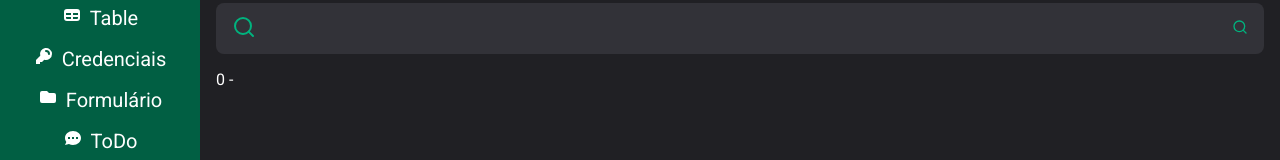
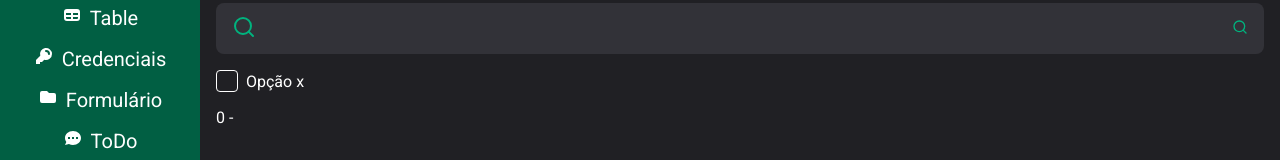
Before and after one commit to aldineifranco/components, a React (Vite) app: page /input in a window 1280 px wide. Shown: the part 239-399 px from the top of the page. Built offline with nearby package versions, Linux system fonts and the light colour scheme.

Commit message:
iniciando checkbox

```diff
--- /dev/null
+++ b/src/components/Checkbox/index.tsx
@@ -0,0 +1,22 @@
+import { Container } from "./styles";
+
+interface CheckBoxProps {
+  label?: string;
+  onChange: React.ChangeEventHandler<HTMLInputElement>;
+  checked: boolean;
+  for: string;
+}
+
+export function Checkbox({ onChange, checked, label }: CheckBoxProps) {
+  return (
+    <Container>
+        <input
+          type="checkbox"
+          onChange={onChange}
+          checked={checked}
+          id="checkbox-1"
+        />
+        <label>{label}</label>
+    </Container>
+  )
+}
--- /dev/null
+++ b/src/components/Checkbox/styles.ts
@@ -0,0 +1,25 @@
+import styled from "styled-components";
+
+export const Container = styled.div`
+  cursor: pointer;
+  display: flex;
+  align-items: center;
+  gap: 0.5rem;
+
+  & input {
+    all: unset;
+    border: 1px solid
+      ${({ theme }) => theme["white"]};
+    width: 20px;
+    height: 20px;
+    display: inline-block;
+    border-radius: 4px;
+  }
+
+  & input[type="checkbox"]:checked {
+    background-color: ${({ theme }) =>
+      theme["green-500"]};
+    width: 20px;
+    height: 20px;
+  }
+`;
--- a/src/components/Input/index.tsx
+++ b/src/components/Input/index.tsx
@@ -1,4 +1,3 @@
-import { ReactNode } from "react";
 import { Container } from "./styles";
 import { FiSearch } from "react-icons/fi";
 import { InputProps } from "../../interfaces/InputProps";
--- a/src/components/Sidebar/index.tsx
+++ b/src/components/Sidebar/index.tsx
@@ -1,7 +1,7 @@
-import { useState } from "react";
 import { SidebarProps } from "../../interfaces/SidebarProps";
 import { Container, Menu } from "./styles";
-import { HiMenu, HiTable, HiCheck, HiInbox, HiKey, HiFolder, HiChat } from "react-icons/hi";
+import { HiMenu, HiTable, HiCheck, HiInbox, HiKey, HiFolder, HiChat, HiOutlineCheck } from "react-icons/hi";
+import { FiCheckSquare } from "react-icons/fi";
 
 export function Sidebar({ showSidebar }: SidebarProps) {
 
--- a/src/pages/Card/index.tsx
+++ b/src/pages/Card/index.tsx
@@ -42,7 +42,7 @@ export const Card = () => {
     <Container>
       <Input onChange={handleChange} onClick={handleClick} />
 
-      {filteredDados.map((item) =>  (
+      {filteredDados.map((item) => (
         <Content key={item.id}>
           <div>
             <p>{item.nome}</p>
--- a/src/pages/Inputs/index.tsx
+++ b/src/pages/Inputs/index.tsx
@@ -3,10 +3,12 @@ import { Input } from "../../components/Input";
 import { useState } from "react";
 import { RiAB } from "react-icons/ri";
 import { FiSearch } from "react-icons/fi";
+import { Checkbox } from "../../components/Checkbox";
 
 export function Inputs() {
   const [value, setValue] = useState('');
   const [count, setCount] = useState(0);
+  const [ checked, setChecked ] = useState(false);
 
   function handleChange(event: React.ChangeEvent<HTMLInputElement>) {
     setValue(event.target.value);
@@ -15,6 +17,11 @@ export function Inputs() {
 
   function handleClick() {
     setCount(count + 1);
+  }
+
+  function handleCheckbox() {
+    setChecked(!checked);
+    console.log(checked)
   }
 
   return (
@@ -34,6 +41,8 @@ export function Inputs() {
         onClick={handleClick}
       />
 
+      <Checkbox onChange={handleCheckbox} checked={checked} label="Opção x" for=""></Checkbox>
+
       <p>{count} - {value}</p>
     </Container>
   )
```
Lines whose indentation alone changed are shown as unchanged.
